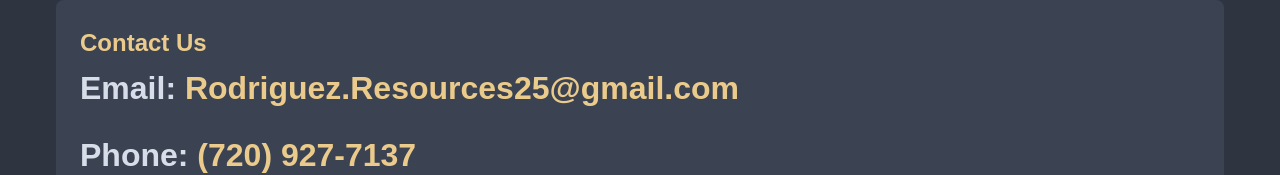
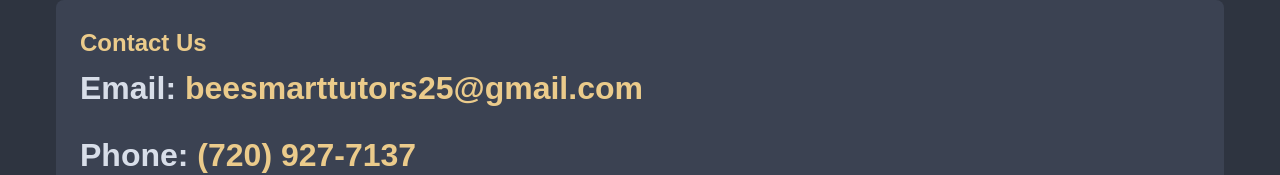
Before and after one commit to rudolphrj/tutor-redux, a plain HTML site: page index.html in a window 1280 px wide. Shown: the part 1212-1387 px from the top of the page. Drawn offline with Linux system fonts and the light colour scheme.

Commit message:
changed email

```diff
--- a/index.html
+++ b/index.html
@@ -3,7 +3,7 @@
 <head>
     <meta charset="UTF-8">
     <meta name="viewport" content="width=device-width, initial-scale=1.0">
-    <link rel="icon" type="image/x-icon" href="favicon.ico">
+    <link rel="icon" type="image/x-icon" href="/favicon.ico">
     <title>BeeSmart Tutors</title>
     <style>
         /* Nord Color Scheme */
@@ -336,7 +336,7 @@ footer {
     <section class="section" id="contact">
         <h2>Contact Us</h2>
         <div class="contact-content">
-            <p>Email: <a href="mailto:Rodriguez.Resources25@gmail.com">Rodriguez.Resources25@gmail.com</a></p>
+            <p>Email: <a href="mailto:beesmarttutors25@gmail.com">beesmarttutors25@gmail.com</a></p>
             <p>Phone: <a href="tel:+17209277137">(720) 927-7137</a></p>
         </div>
     </section>
```
